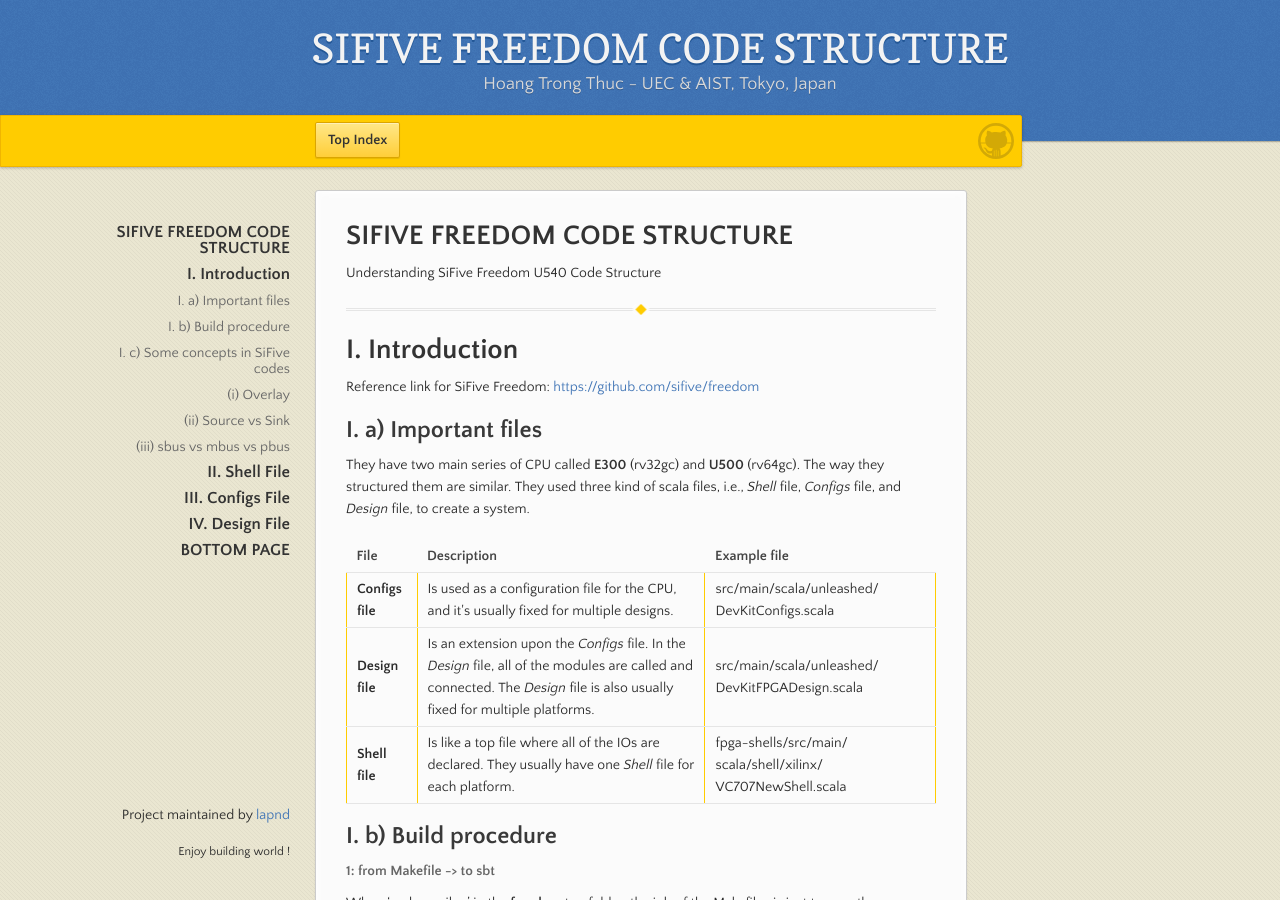
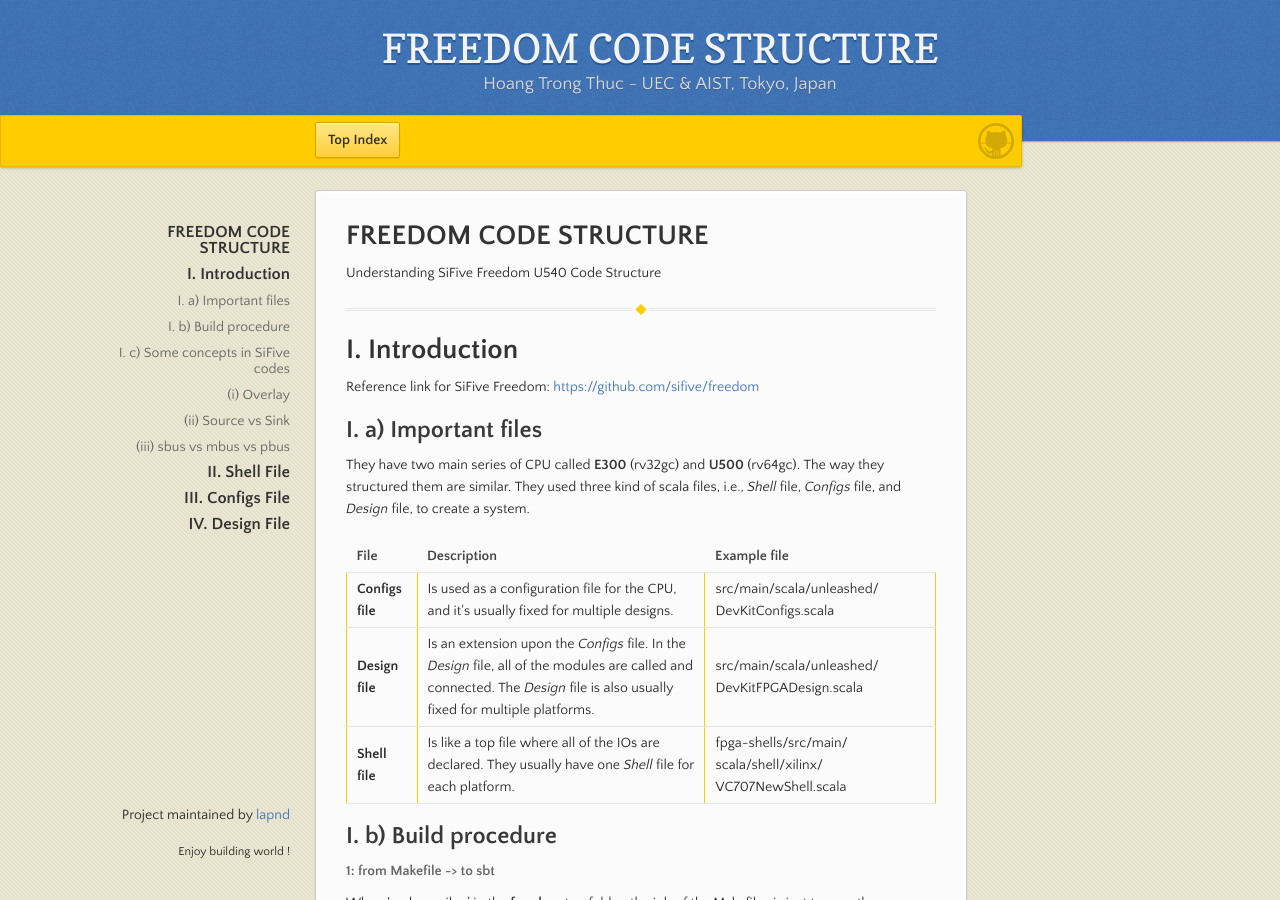
Before and after one commit to lapnd/httdes.github.io, a Jekyll site: the page built from freedom.md, in a window 1280 px wide and 900 px high. Built offline with Jekyll 4.4.1, drawn with Linux system fonts in a browser that asks for light colours; our own code applies the rules of GitHub Pages for plain Markdown files; some of the changed text lies outside the part shown.

Commit message:
Update freedom.md

```diff
--- a/freedom.md
+++ b/freedom.md
@@ -2,7 +2,7 @@
 layout : default
 ---
 
-# SIFIVE FREEDOM CODE STRUCTURE
+# FREEDOM CODE STRUCTURE
 
 Understanding SiFive Freedom U540 Code Structure
 
@@ -125,9 +125,3 @@ This file carries out the actual implementation of the design, with all of the m
 This file calls and extends (or even overrides) the *Configs* file.
 
 * * *
-
-# BOTTOM PAGE
-
-| Back |
-| :--- |
-| [Chisel Study Notes](./chisel.md) |
```
